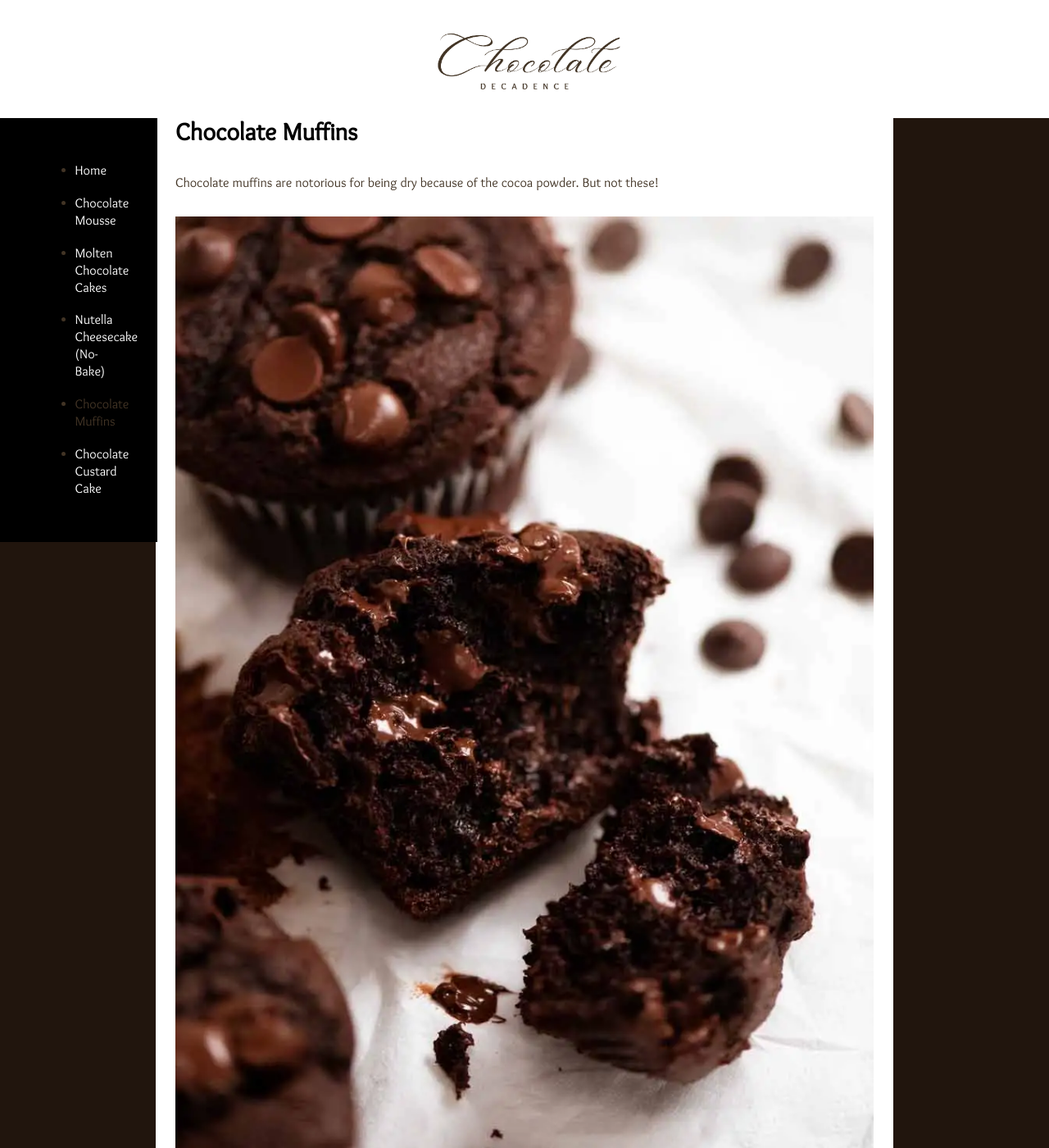
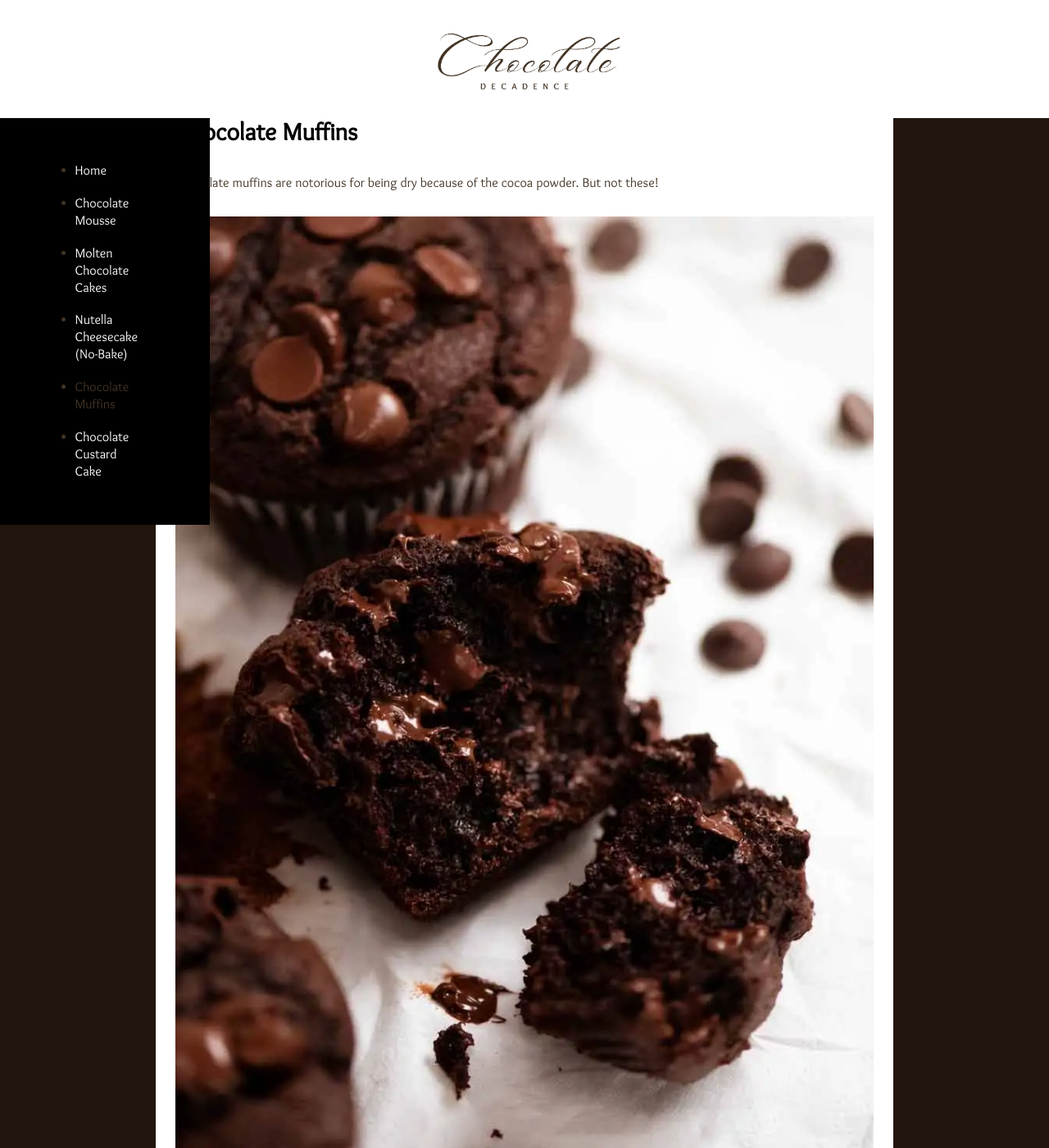
Before and after one commit to nicoleanncarter/recipes, a Jekyll site: the page built from _recipes/recipe2.md, in a window 1280 px wide and 1400 px high. Shown: the whole window at 82% size. Built offline with Jekyll 4.4.1, drawn with Linux system fonts in a browser that asks for light colours.

Commit message:
Update recipes.css

```diff
--- a/styles/recipes.css
+++ b/styles/recipes.css
@@ -178,7 +178,7 @@ padding: 2em;
   nav {
     background-color: black;
     display: block;
-    width: 15%;
+    width: 20%;
     padding: 1em;
     margin: 0;
     min-width: 120px;
@@ -191,5 +191,5 @@ padding: 2em;
   }
 
   nav ul li {
-  font-size: 10px;
+  font-size: 8px;
   }
```
